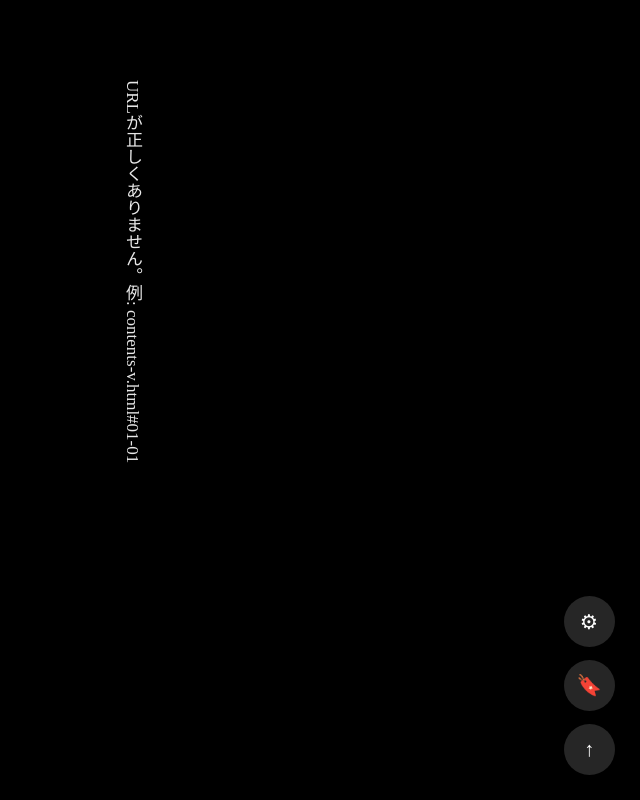
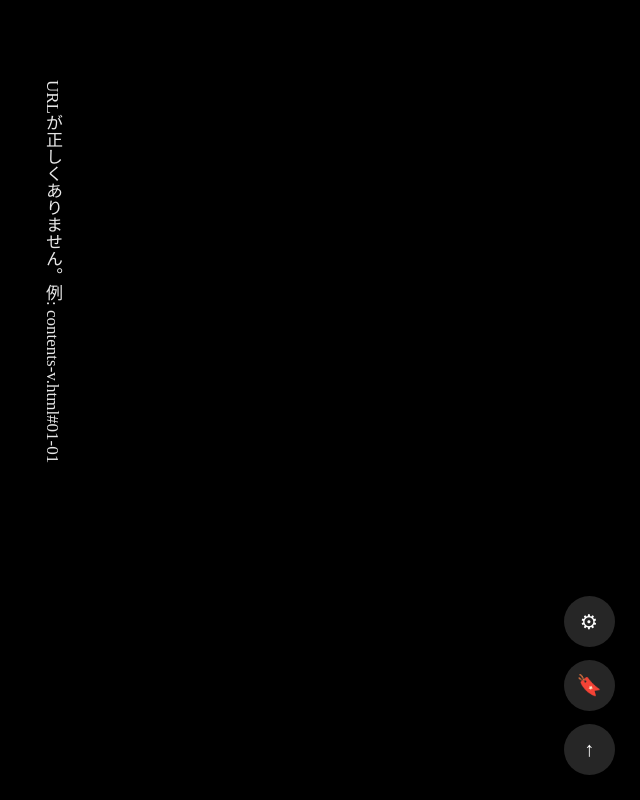
Before and after one commit to haguchikarasu/lirmena, a plain HTML site: page contents-v.html in a window 1280 px wide. Shown: the whole page, without its empty margins (640-1280 px from the left). Drawn offline with Linux system fonts and the light colour scheme.

Commit message:
phase2.5途中
ナビゲーションカードの幅がおかしいのでスタイルシートを修正

```diff
--- a/style.css
+++ b/style.css
@@ -142,7 +142,10 @@ html, body {
 #story {
   writing-mode: vertical-rl;
   height: 100vh;
-  padding: var(--story-edge-margin);
+  /* 横書きモードは別のスタイルシートを準備する予定なのでpaddingをtop/bottomのみに固定 */
+  /* padding: var(--story-edge-margin); */
+  padding-top: var(--story-edge-margin);
+  padding-bottom: var(--story-edge-margin);
 }
 
 /* 縦書き：タイトルカードを右端に揃えるため block-start padding を消す */
```
Also changed, not shown: 1 other file.
